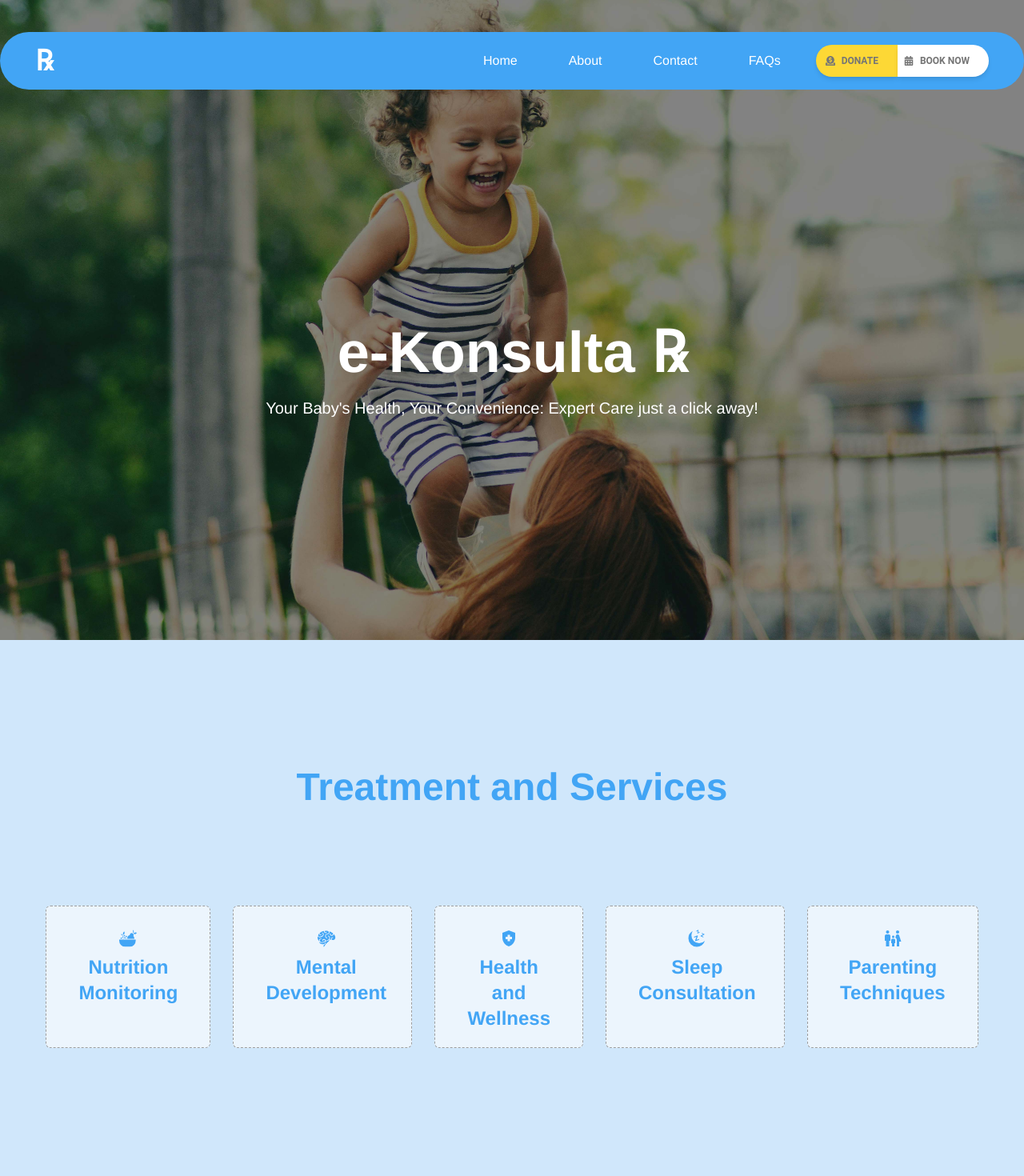
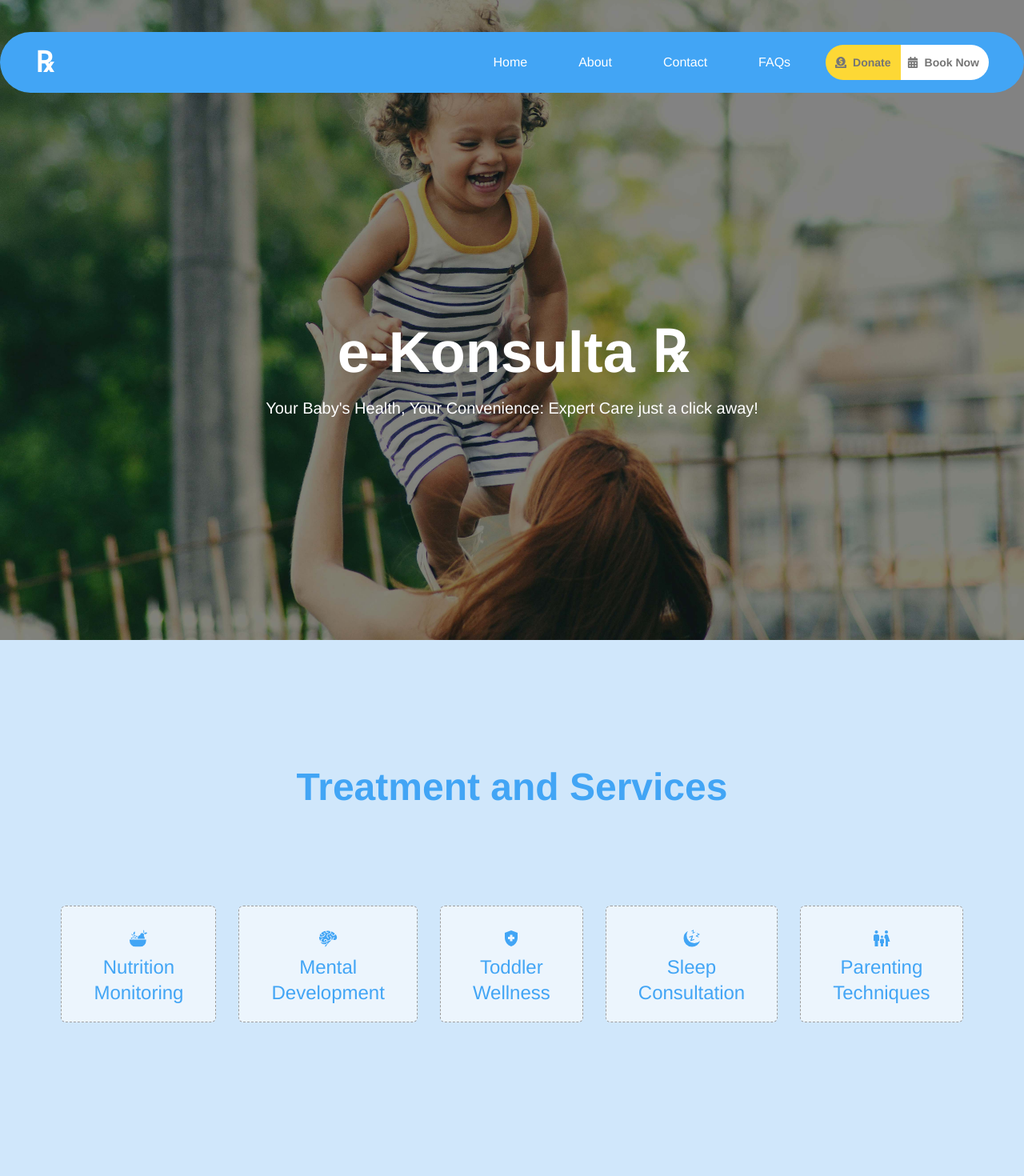
Before and after one commit to homerdarang/Project-Medic, a React (Vite) app: page / in a window 1280 px wide. Shown: the top 1470 px of the page at 80% size. Built offline with nearby package versions, Linux system fonts and the light colour scheme; data requests are answered from the project's data file.

Commit message:
refactored codes in Nav, Banner and DonateBook components. removing redundant code

```diff
--- a/src/components/navbar/DonateBookBtn.jsx
+++ b/src/components/navbar/DonateBookBtn.jsx
@@ -31,17 +31,13 @@ function DonateBookBtn() {
     return (
         <div className='flex w-max flex-col gap-4 ms-3 group-btn'>
             <ButtonGroup className='bg-transparent' variant='outlined' size='sm'>
-                <Link to={'/donate'}>
-                    <Button className='flex place-items-center bg-yellow-600 text-gray-600 hover:text-white hover:bg-gray-700 rounded-s-full ps-3  transition-all ease-linear'>
-                        <span className='me-2'><FaDonate /></span>
-                        Donate
-                    </Button>
+                <Link to={'/donate'} className='flex place-items-center bg-yellow-600 text-gray-600 px-3 font-semibold text-sm outline-none hover:text-white hover:bg-gray-700 rounded-s-full ps-3  transition-all ease-linear'>
+                    <span className='me-2'><FaDonate /></span>
+                    Donate
                 </Link>
-                <Link to={'/book-now'}>
-                    <Button className='flex place-items-center bg-white text-gray-600 hover:bg-gray-700 hover:text-white rounded-e-full ps-2 py-3 transition-all ease-linear'>
-                        <span className='me-2'><FaCalendarAlt /></span>
-                        Book Now
-                    </Button>
+                <Link to={'/book-now'} className='flex place-items-center bg-white text-gray-600 px-3 font-semibold text-sm outline-none hover:bg-gray-700 hover:text-white rounded-e-full ps-2 py-3 transition-all ease-linear'>
+                    <span className='me-2'><FaCalendarAlt /></span>
+                    Book Now
                 </Link>
             </ButtonGroup >
         </div >
--- a/src/components/navbar/Nav.jsx
+++ b/src/components/navbar/Nav.jsx
@@ -9,7 +9,7 @@ function Nav() {
 
     const navbar = ['Home', 'About', 'Contact', 'FAQs'];
     const navigation = navbar.map((nav) => (
-        nav === 'Home' ? <Link to={'/'} className='nav--li hover:rounded-full py-1 px-3 hover:bg-blue-600 hover:text-yellow-400 hover:scale-105 active:scale-95 transition-all ease-linear' key={nav}>{nav}</Link> : <Link to={`/${nav.toLowerCase()}`} className='nav--li hover:rounded-full py-1 px-3 hover:bg-blue-600 hover:text-yellow-400 hover:scale-105 active:scale-95 transition-all ease-linear' key={nav}>{nav}</Link>))
+        nav === 'Home' ? <Link to={'/'} className='nav--li hover:rounded-full py-1 px-3 hover:bg-blue-600 hover:text-yellow-400 outline-none hover:scale-105 active:scale-95 transition-all ease-linear' key={nav}>{nav}</Link> : <Link to={`/${nav.toLowerCase()}`} className='nav--li hover:rounded-full py-1 px-3 hover:bg-blue-600 outline-none hover:text-yellow-400 hover:scale-105 active:scale-95 transition-all ease-linear' key={nav}>{nav}</Link>))
     // <Link key={nav} to={`/${nav.toLowerCase()}`} className='nav--li hover:rounded-full py-1 px-3 hover:bg-blue-600 hover:text-yellow-400 hover:scale-105 active:scale-95 transition-all ease-linear' > {nav}</Link >
 
     const navigate = <>
@@ -32,7 +32,7 @@ function Nav() {
             <nav>
                 <div className='bg-blue-400 lg:rounded-full lg:mt-10 lg:max-w-7xl m-auto fixed w-full top-0 left-0 right-0 lg:px-11 lg:py-4 px-5 py-3 flex justify-between place-items-center z-50'>
                     <div className='me-10'>
-                        <Link to={'/home'} className='text-white text-4xl font-semibold'>&#8478;</Link>
+                        <Link to={'/home'} className='text-white outline-none text-4xl font-semibold'>&#8478;</Link>
                     </div>
                     <div className='nav--container'>
                         <ul className='flex place-items-center text-white'>
@@ -47,9 +47,9 @@ function Nav() {
                     </div>
                     <div className='menu--icon'>
                         {click ? (
-                            <IoClose onClick={handleClick} className='text-white text-4xl border-2 rounded-md border-white cursor-pointer' />
+                            <IoClose onClick={handleClick} className='text-white text-4xl border-2 outline-none rounded-md border-white cursor-pointer' />
                         ) : (
-                            <IoMenu onClick={handleClick} className='text-white text-4xl border-2 rounded-md border-white cursor-pointer' />
+                            <IoMenu onClick={handleClick} className='text-white text-4xl border-2 outline-none rounded-md border-white cursor-pointer' />
                         )}
                     </div>
                 </div>
--- a/src/components/services_offeed/Banner.jsx
+++ b/src/components/services_offeed/Banner.jsx
@@ -11,37 +11,27 @@ function Banner() {
     return (
         <>
             <div className='lg:py-40 md:py-36 py-32 services'>
-                <h1 className='lg:text-5xl md:text-4xl text-3xl mb-8 md:font-bold font-medium text-blue-400 text-center'>Treatment and Services</h1>
-                <div className='lg:py-20 lg:px-28 md:px-20 md:py-10 px-7 py-3 font-semibold text-blue-400 text-2xl lg:flex lg:justify-center gap-3  grid place-content-center lg:grid-cols-5 lg:gap-x-1 md:gap-x-20 md:grid-cols-3'>
-                    <Link to={'/nutrition-monitoring'} className='bg-white/60 md:w-56 w-80 m-3 lg:px-10 lg:py-5 md:px-8 md:py-4 px-5 py-2 border-[1px] border-dashed border-gray-500 rounded-md hover:shadow-2xl hover:bg-blue-400 hover:text-white hover:border-none  hover:scale-105 transition-all ease-linear'>
-                        <button className='grid place-items-center'>
+                <h1 className='lg:text-5xl md:text-4xl text-3xl mb-8 md:font-bold font-semibold text-blue-400 text-center'>Treatment and Services</h1>
+                <div className='lg:py-20 lg:px-28 md:px-20 md:py-10 px-7 py-3 font-medium text-blue-400 text-2xl lg:flex lg:justify-center gap-3 grid place-items-center lg:grid-cols-5 lg:gap-x-1 md:gap-x-20 md:grid-cols-3 text-center'>
+                    <Link to={'/nutrition-monitoring'} className='bg-white/60 md:w-56 w-80 m-3 lg:px-10 lg:py-5 md:px-8 md:py-4 px-5 py-2 border-[1px] border-dashed border-gray-500 rounded-md hover:shadow-2xl hover:bg-blue-400 hover:text-white hover:border-none  hover:scale-105 transition-all ease-linear grid place-items-center outline-none'>
                         <span className='py-2'><GiFruitBowl /></span>
                         Nutrition Monitoring
-                        </button>
                     </Link>
-                    <Link to={'/mental-development'} className='bg-white/60 md:w-56 w-80 m-3 lg:px-10 lg:py-5 md:px-8 md:py-4 px-5 py-2 border-[1px] border-dashed border-gray-500 rounded-md hover:shadow-2xl hover:bg-blue-400 hover:text-white hover:border-none hover:scale-105 transition-all ease-linear'>
-                        <button className='grid place-items-center'>
+                    <Link to={'/mental-development'} className='bg-white/60 md:w-56 w-80 m-3 lg:px-10 lg:py-5 md:px-8 md:py-4 px-5 py-2 border-[1px] border-dashed border-gray-500 rounded-md hover:shadow-2xl hover:bg-blue-400 hover:text-white hover:border-none hover:scale-105 transition-all ease-linear grid place-items-center outline-none'>
                         <span className='py-2'><GiBrain /></span>
                         Mental Development
-                        </button>
                     </Link>
-                    <Link to={'/health-wellness'} className='bg-white/60 md:w-56 w-80 m-3 lg:px-10 lg:py-5 md:px-8 md:py-4 px-5 py-2 border-[1px] border-dashed border-gray-500 rounded-md hover:shadow-2xl hover:bg-blue-400 hover:text-white hover:border-none hover:scale-105 transition-all ease-linear'>
-                        <button className='grid place-items-center'>
+                    <Link to={'/health-wellness'} className='bg-white/60 md:w-56 w-80 m-3 lg:px-10 lg:py-5 md:px-8 md:py-4 px-5 py-2 border-[1px] border-dashed border-gray-500 rounded-md hover:shadow-2xl hover:bg-blue-400 hover:text-white hover:border-none hover:scale-105 transition-all ease-linear grid place-items-center outline-none'>
                         <span className='py-2'><MdHealthAndSafety /></span>
-                            Health and Wellness
-                        </button>
+                        Toddler Wellness
                     </Link>
-                    <Link to={'/sleep-consultation'} className='bg-white/60 md:w-56 w-80 m-3 lg:px-10 lg:py-5 md:px-8 md:py-4 px-5 py-2 border-[1px] border-dashed border-gray-500 rounded-md hover:shadow-2xl hover:bg-blue-400 hover:text-white hover:border-none  hover:scale-105 transition-all ease-linear'>
-                        <button className='grid place-items-center'>
+                    <Link to={'/sleep-consultation'} className='bg-white/60 md:w-56 w-80 m-3 lg:px-10 lg:py-5 md:px-8 md:py-4 px-5 py-2 border-[1px] border-dashed border-gray-500 rounded-md hover:shadow-2xl hover:bg-blue-400 hover:text-white hover:border-none  hover:scale-105 transition-all ease-linear grid place-items-center outline-none'>
                         <span className='py-2'><GiNightSleep /></span>
                         Sleep Consultation
-                        </button>
                     </Link>
-                    <Link to={'/parenting-techniques'} className='bg-white/60 md:w-56 w-80 m-3 lg:px-10 lg:py-5 md:px-8 md:py-4 px-5 py-2 border-[1px] border-dashed border-gray-500 rounded-md hover:shadow-2xl hover:bg-blue-400 hover:text-white hover:border-none  hover:scale-105 transition-all ease-linear'>
-                        <button className='grid place-items-center'>
+                    <Link to={'/parenting-techniques'} className='bg-white/60 md:w-56 w-80 m-3 lg:px-10 lg:py-5 md:px-8 md:py-4 px-5 py-2 border-[1px] border-dashed border-gray-500 rounded-md hover:shadow-2xl hover:bg-blue-400 hover:text-white hover:border-none  hover:scale-105 transition-all ease-linear grid place-items-center outline-none'>
                         <span className='py-2'><MdFamilyRestroom /></span>
                         Parenting Techniques
-                        </button>
                     </Link>
                 </div>
             </div>
```
Lines whose indentation alone changed are shown as unchanged.
